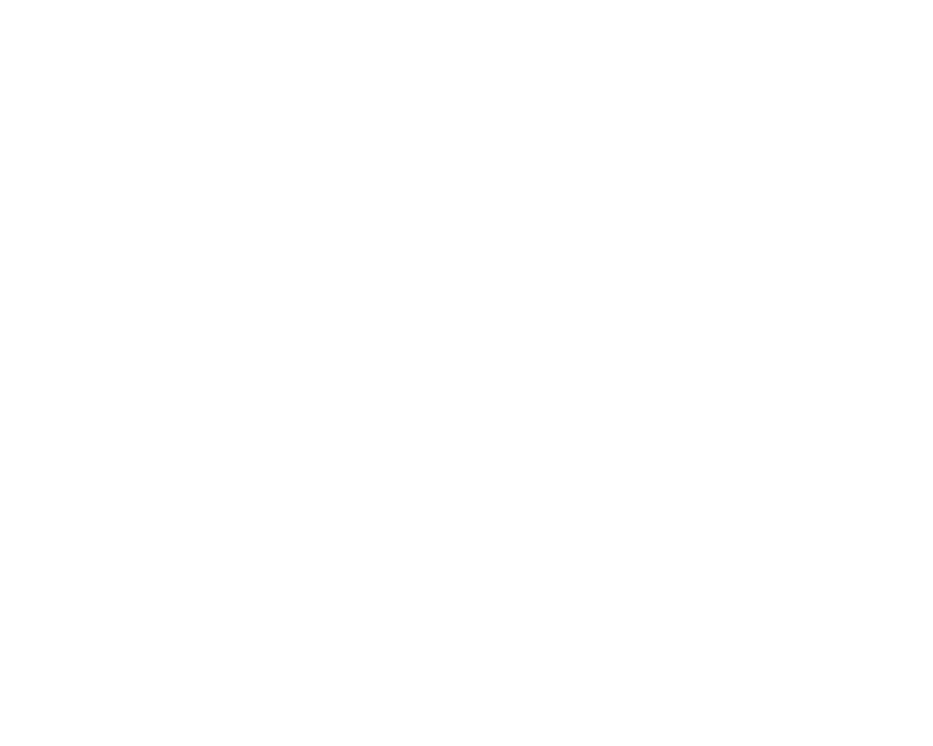
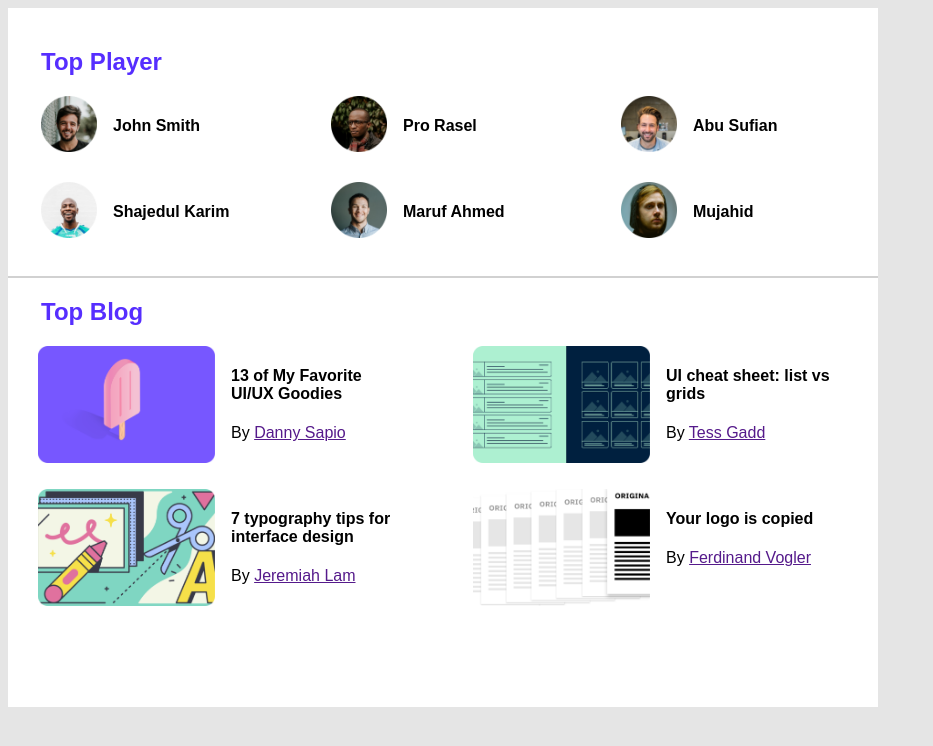
Before and after one commit to nishat-tasnim-nahid/leader-board-practice, a plain HTML site: page index.html in a window 1280 px wide. Shown: the whole page, without its empty margins (0-933 px from the left). Drawn offline with Linux system fonts and the light colour scheme.

Commit message:
Add Top players and Top blog

```diff
--- a/index.html
+++ b/index.html
@@ -5,12 +5,121 @@
     <meta charset="UTF-8">
     <meta http-equiv="X-UA-Compatible" content="IE=edge">
     <meta name="viewport" content="width=device-width, initial-scale=1.0">
-    <title>Document</title>
+    <title>Leader Board Practice</title>
     <link rel="stylesheet" href="styles/style.css">
 </head>
 
 <body>
 
+    <main>
+        <header>
+            <div class="players-title">
+                <h2>Top Player</h2>
+            </div>
+        </header>
+        <section class="players">
+
+            <div class="player-info">
+                <div class="player">
+                    <img src="images/players/player-1.png" alt="">
+
+                    <div class="player-name">
+                        <h4>John Smith</h4>
+                    </div>
+                </div>
+            </div>
+            <div class="player-info">
+                <div class="player">
+                    <img src="images/players/player-2.png" alt="">
+
+                    <div class="player-name">
+                        <h4>Pro Rasel</h4>
+                    </div>
+                </div>
+            </div>
+            <div class="player-info">
+                <div class="player">
+                    <img src="images/players/player-3.png" alt="">
+
+                    <div class="player-name">
+                        <h4>Abu Sufian</h4>
+                    </div>
+                </div>
+            </div>
+            <div class="player-info">
+                <div class="player">
+                    <img src="images/players/player-4.png" alt="">
+
+                    <div class="player-name">
+                        <h4>Shajedul Karim</h4>
+                    </div>
+                </div>
+            </div>
+            <div class="player-info">
+                <div class="player">
+                    <img src="images/players/player-5.png" alt="">
+
+                    <div class="player-name">
+                        <h4>Maruf Ahmed</h4>
+                    </div>
+                </div>
+            </div>
+            <div class="player-info">
+                <div class="player">
+                    <img src="images/players/player-6.png" alt="">
+
+                    <div class="player-name">
+                        <h4>Mujahid</h4>
+                    </div>
+                </div>
+            </div>
+
+        </section>
+        <hr>
+        <section>
+            <div class="players-title">
+                <h2>Top Blog</h2>
+            </div>
+            <div class="blogs">
+                <div class="blog-info">
+                    <img src="images/blogs/blog-1.png" alt="">
+                    <div>
+                        <h4>13 of My Favorite
+                            UI/UX Goodies</h4>
+                        <p>By <a href="">Danny Sapio</a> </p>
+                    </div>
+                </div>
+
+                <div class="blog-info">
+                    <img src="images/blogs/blog-2.png" alt="">
+                    <div>
+                        <h4>UI cheat sheet:
+                            list vs grids</h4>
+                        <p>By <a href="">Tess Gadd</a> </p>
+                    </div>
+                </div>
+
+                <div class="blog-info">
+                    <img src="images/blogs/blog-3.png" alt="">
+                    <div>
+                        <h4>7 typography tips
+                            for interface design</h4>
+                        <p>By <a href="">Jeremiah Lam</a> </p>
+                    </div>
+                </div>
+
+                <div class="blog-info">
+                    <img src="images/blogs/blog-4.png" alt="">
+                    <div>
+                        <h4>Your logo is
+                            copied</h4>
+                        <p>By <a href="">Ferdinand Vogler</a> </p>
+                    </div>
+                </div>
+            </div>
+        </section>
+    </main>
+
 </body>
 
 </html>
--- a/styles/style.css
+++ b/styles/style.css
@@ -0,0 +1,52 @@
+body{
+    font-family: 'Poppins', sans-serif;
+    background-color:  #E5E5E5;
+}
+
+/* top player */
+main{
+    width: 870px;
+    height: 679px;
+    background-color:  #FFFFFF;
+    padding-top: 20px;
+}
+.players-title{
+
+    margin-left: 33px;
+    color: #562EFF;
+}
+.players{
+    display: grid;
+    grid-template-columns: repeat(3,1fr);
+
+}
+.player{
+    display: flex;
+}
+.player-info .player img{
+    width: 56px;
+    height: 56px;
+    margin-right: 16px;
+    margin-left: 33px;
+    margin-bottom: 30px;
+}
+hr{
+    border: 1px solid #D1D1D1;
+}
+/* top blog */
+.blog-info img{
+    width: 177px;
+    height: 117px;
+    margin-bottom: 26px;
+    margin-right: 16px;
+    margin-left: 30px;
+}
+.blogs{
+    display: grid;
+    grid-template-columns: repeat(2,1fr);
+
+}
+.blog-info{
+    display: flex;
+    margin-right: 46px;
+}
```
